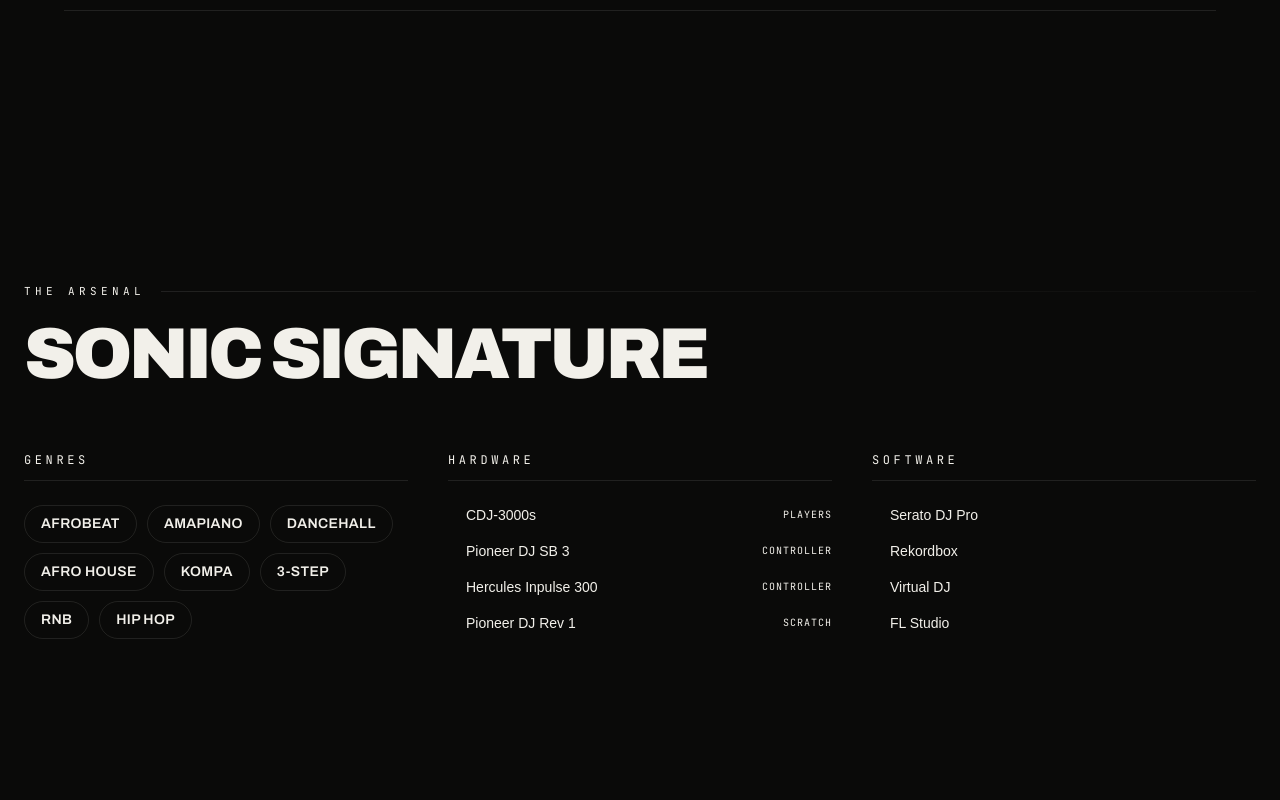
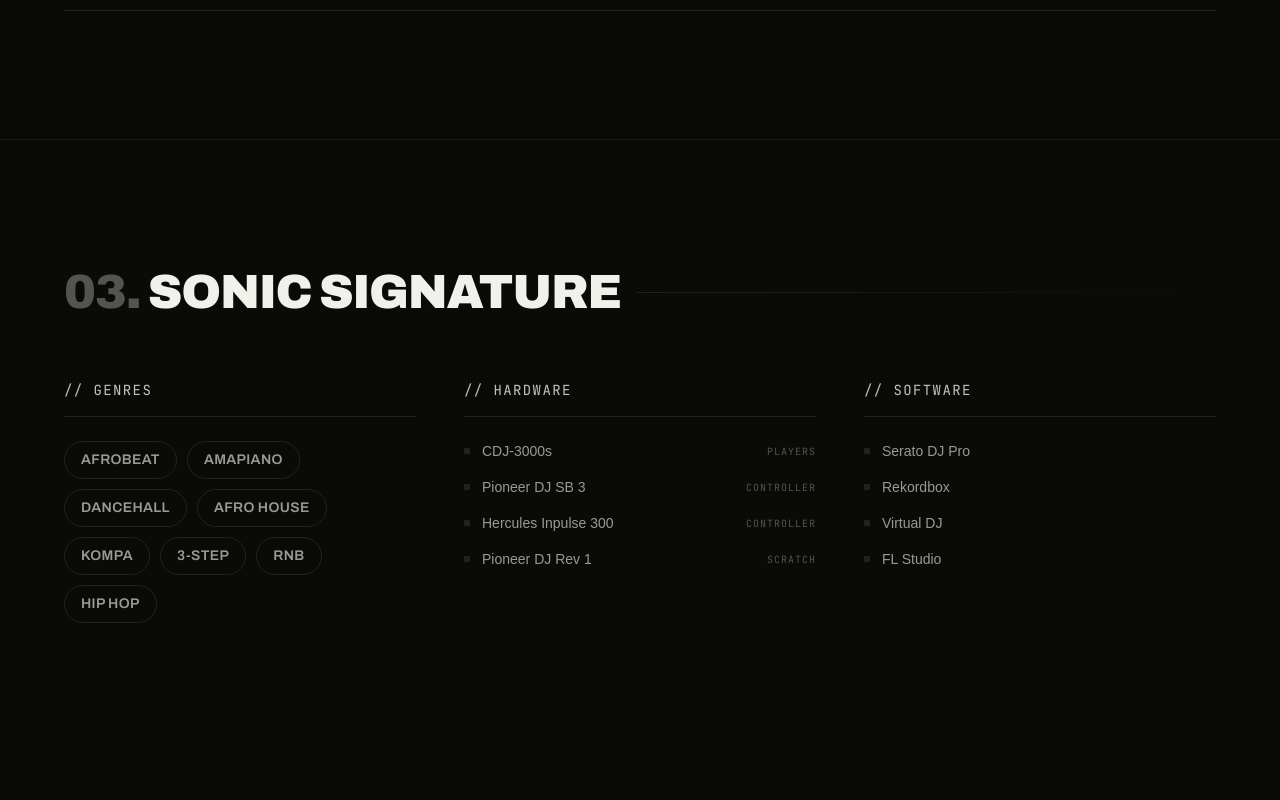
Before and after one commit to Icyubahiro-Jay-P/Portifolio, a React (Vite) app: page /dj in a window 1280 px wide. Shown: the part 2460-3260 px from the top of the page. Built offline with nearby package versions, Linux system fonts and the light colour scheme.

Commit message:
style: refine layout and aesthetics in DjSkills component for improved visual consistency

```diff
--- a/src/components/dj/DjSkills.tsx
+++ b/src/components/dj/DjSkills.tsx
@@ -32,21 +32,17 @@ const itemVariants = {
 
 const DjSkills = () => {
   return (
-    <section className="relative px-6 py-28 md:py-36 overflow-hidden">
-      <div className="mx-auto max-w-7xl">
-        {/* label */}
-        <div className="flex items-center gap-4 mb-5">
-          <span className="font-mono text-[11px] tracking-[0.4em] text-dj-heat-soft uppercase">
-            The arsenal
-          </span>
-          <div className="flex-1 h-px dj-hairline" />
+    <section className="relative px-6 py-24 border-t border-dj-line/60 md:py-32">
+      <div className="mx-auto max-w-6xl">
+        {/* Dev-style header */}
+        <div className="flex items-center gap-4 mb-16">
+          <h2 className="font-dj text-3xl font-black tracking-tight uppercase text-dj-bone md:text-5xl">
+            <span className="text-dj-stone">03.</span> Sonic signature
+          </h2>
+          <div className="flex-1 h-px bg-gradient-to-r from-dj-line to-transparent" />
         </div>
 
-        <h2 className="mb-16 font-dj text-[clamp(2.5rem,6vw,4.5rem)] font-black leading-[0.95] tracking-tighter uppercase text-dj-paper">
-          Sonic <span className="dj-heat-text">signature</span>
-        </h2>
-
-        <div className="grid grid-cols-1 gap-14 lg:grid-cols-3 lg:gap-10">
+        <div className="grid grid-cols-1 gap-12 lg:grid-cols-3">
           {/* Genres */}
           <m.div
             variants={containerVariants}
@@ -54,15 +50,15 @@ const DjSkills = () => {
             whileInView="visible"
             viewport={{ once: true, margin: "-12%" }}
           >
-            <h3 className="font-mono text-xs tracking-[0.3em] uppercase text-dj-heat-soft mb-6 pb-3 border-b border-dj-line">
-              Genres
+            <h3 className="pb-4 mb-6 font-mono text-sm tracking-widest border-b uppercase text-dj-bone/80 border-dj-line">
+              // genres
             </h3>
             <div className="flex flex-wrap gap-2.5">
               {genres.map((genre, idx) => (
                 <m.span
                   key={idx}
                   variants={itemVariants}
-                  className="inline-block px-4 py-2 font-dj text-sm font-semibold tracking-wide uppercase rounded-full transition-all duration-200 border border-dj-line text-dj-muted hover:border-dj-heat/50 hover:text-dj-heat-soft cursor-default"
+                  className="inline-block px-4 py-2 font-dj text-sm font-semibold tracking-wide uppercase rounded-full transition-colors duration-200 border border-dj-line text-dj-ash hover:border-dj-bone hover:text-dj-bone cursor-default"
                 >
                   {genre}
                 </m.span>
@@ -77,8 +73,8 @@ const DjSkills = () => {
             whileInView="visible"
             viewport={{ once: true, margin: "-12%" }}
           >
-            <h3 className="font-mono text-xs tracking-[0.3em] uppercase text-dj-heat-soft mb-6 pb-3 border-b border-dj-line">
-              Hardware
+            <h3 className="pb-4 mb-6 font-mono text-sm tracking-widest border-b uppercase text-dj-bone/80 border-dj-line">
+              // hardware
             </h3>
             <div className="space-y-4">
               {equipment.map((item, idx) => (
@@ -88,12 +84,12 @@ const DjSkills = () => {
                   className="flex items-center justify-between gap-3 group"
                 >
                   <div className="flex items-center gap-3">
-                    <span className="w-1.5 h-1.5 rounded-full bg-dj-electric/50 transition-colors group-hover:bg-dj-heat" />
-                    <span className="font-sans text-sm text-dj-muted transition-colors group-hover:text-dj-paper">
+                    <span className="w-1.5 h-1.5 bg-dj-line transition-colors group-hover:bg-dj-bone" />
+                    <span className="font-sans text-sm text-dj-ash transition-colors group-hover:text-dj-bone">
                       {item.name}
                     </span>
                   </div>
-                  <span className="font-mono text-[10px] tracking-widest uppercase text-dj-muted/40">
+                  <span className="font-mono text-[10px] tracking-widest uppercase text-dj-stone">
                     {item.tag}
                   </span>
                 </m.div>
@@ -108,8 +104,8 @@ const DjSkills = () => {
             whileInView="visible"
             viewport={{ once: true, margin: "-12%" }}
           >
-            <h3 className="font-mono text-xs tracking-[0.3em] uppercase text-dj-heat-soft mb-6 pb-3 border-b border-dj-line">
-              Software
+            <h3 className="pb-4 mb-6 font-mono text-sm tracking-widest border-b uppercase text-dj-bone/80 border-dj-line">
+              // software
             </h3>
             <div className="space-y-4">
               {software.map((item, idx) => (
@@ -118,8 +114,8 @@ const DjSkills = () => {
                   variants={itemVariants}
                   className="flex items-center gap-3 group"
                 >
-                  <span className="w-1.5 h-1.5 rounded-full bg-dj-electric/50 transition-colors group-hover:bg-dj-heat" />
-                  <span className="font-sans text-sm text-dj-muted transition-colors group-hover:text-dj-paper">
+                  <span className="w-1.5 h-1.5 bg-dj-line transition-colors group-hover:bg-dj-bone" />
+                  <span className="font-sans text-sm text-dj-ash transition-colors group-hover:text-dj-bone">
                     {item}
                   </span>
                 </m.div>
```
